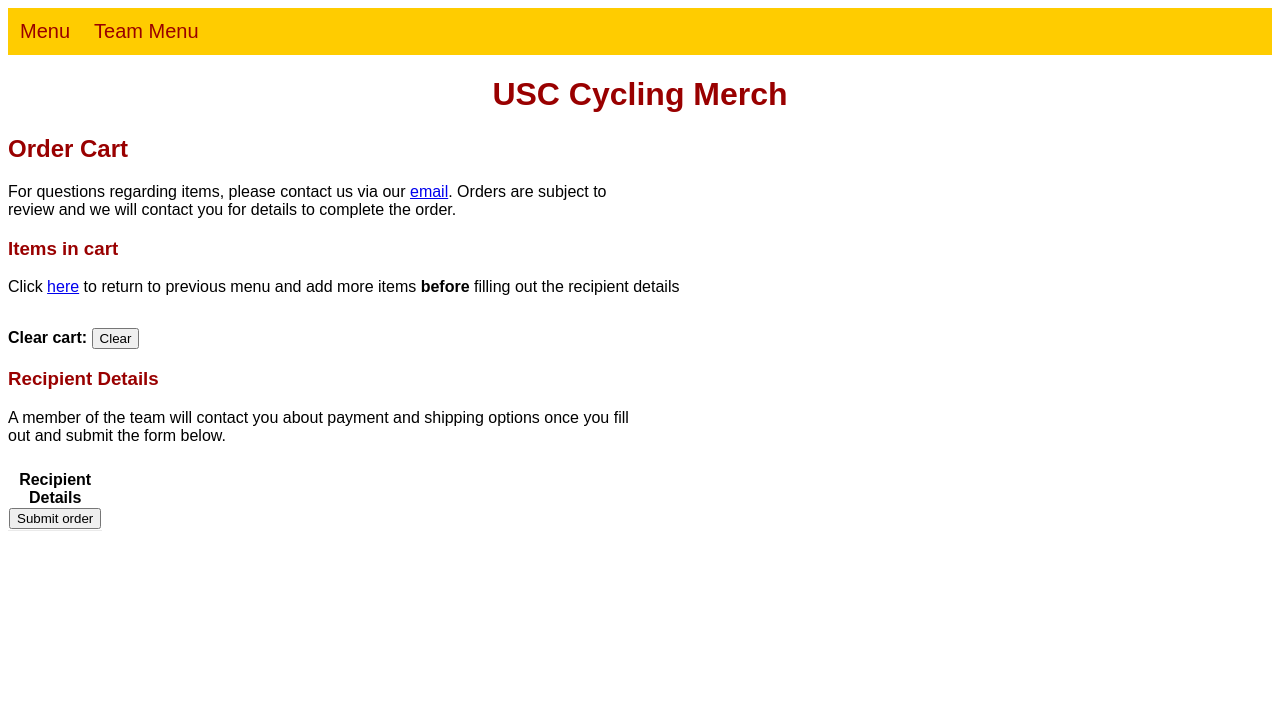
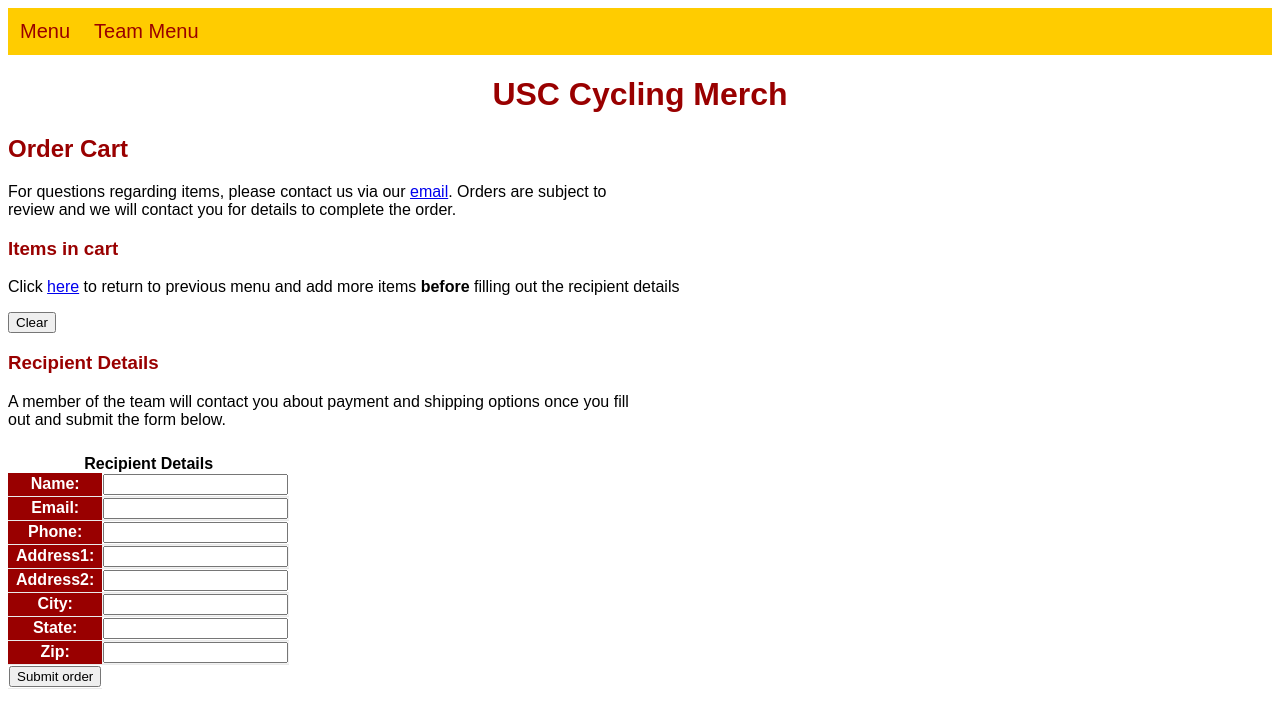
Before and after one commit to kiwiPhrases/sccycling-merch, a Django app: page /inv_check/order-cart/ in a window 1280 px wide. Shown: the top 728 px of the page. Run offline with Django 3.2, Linux system fonts and the light colour scheme; the visitor is signed in with stand-in values (Sample User, id 1); some libraries are stand-ins or nearby versions.

Commit message:
fixed cart bugs, added store to team menu

```diff
--- a/inv_check/templates/inv_check/base.html
+++ b/inv_check/templates/inv_check/base.html
@@ -41,7 +41,8 @@
                   <a> User: {{ user.get_username }} </a>
                         {% if user.is_staff %}
                           <!--<a href="{% url 'item-search' %}">Search for item</a>-->
-                          <a href="{% url 'item-selection' %}">Select an item</a>
+                          <!--<a href="{% url 'item-selection' %}">Select an item</a> -->
+                          <a href="{% url 'item-select-public' %}">Get merch</a>
                           <a href="{% url 'show-orders' %}">Show orders</a>
                           <a href="{% url 'record-sale' %}">Record a sale</a>
                           <a href="{% url 'new-item' %}">Add new item</a>
--- a/inv_check/templates/inv_check/ordercart.html
+++ b/inv_check/templates/inv_check/ordercart.html
@@ -30,10 +30,10 @@
     </table>
 
     <div style="width:50%">
-        <form id="clear-cart" method="get" action="">
-            <p><b>Clear cart: </b><button id="submit" type="submit" class="btn btn-default">Clear</button>    </p>
-
-        </form>
+        <form method = 'get' name='clear-cart'>
+            <!--<p><b>Clear cart: </b><button value="clear" type="submit" class="btn btn-default" name='clear-cart'>Clear</button></p>-->
+            <input type="submit" value="Clear" name='clear-cart'/>
+         </form>
     </div>
 
     <div style="width:50%">
@@ -45,7 +45,7 @@
         <caption style="margin-top:10px"><b>Recipient Details</b></caption>
         <form method="post"  >
             {% csrf_token %}
-            {{ contactform}}
+            {{ contactform }}
             <td><input type="submit" value="Submit order"/></td>
         </form>
     </table>
--- a/inv_check/views.py
+++ b/inv_check/views.py
@@ -114,7 +114,14 @@
             # fetch the item from the database
             itemsFound = Item.objects.filter(item__icontains=itemName)
             itemID = itemsFound[0].id
-            datDict = fetchItemDetails(itemID,['coming', 'sale','order','id','forSale','team_price','imgurl_1','itemcategory','itemtype'])
+
+            # display team price if user is authenticated
+            if request.user.is_authenticated:
+                datDict = fetchItemDetails(itemID,['coming', 'sale','order','id','forSale','imgurl_1','itemcategory','itemtype'])
+
+            # do not display team price if user is not authenticated
+            else:
+                datDict = fetchItemDetails(itemID,['coming', 'sale','order','id','forSale','team_price','imgurl_1','itemcategory','itemtype'])
             keys = datDict.keys()
             # unpack them into another dictionary for printing table
             #fields = {
@@ -157,7 +164,13 @@
             item = Item.objects.get(pk = request.session.get('orderItem'))
             print(item)
             # fetch data from database
-            datDict['price'] = int(item.retail_price)
+
+            ## if user is authenticated, user team price
+            if request.user.is_authenticated:
+                datDict['price'] = int(item.team_price)
+            ## else use team price
+            else:
+                datDict['price'] = int(item.retail_price)
             #datDict['item'] = item.item
             datDict['item'] = form.cleaned_data['item']
             #datDict['img_url'] = item.imgurl_1
@@ -202,6 +215,9 @@
     # grab order info and print to table
     fields = {}
     context = {'fields':{'headers':[],'rows':[]}}
+
+
+    # populate order details with order info from session
     if request.session.get('order'):
         basket = json.loads(request.session.get('order'))
         fields['headers'] = basket[0]['headers']
@@ -213,12 +229,14 @@
 
     # clear cart on clear button click:
     if request.method=='GET':
-        if request.session.get('order'):
+        print(request.GET.get('clear-cart'))
+        if request.GET.get('clear-cart'):
             request.session.pop('order')
-        return render(request, 'inv_check/ordercart.html', context)
+            context['fields'] = {'headers':[],'rows':[]}
+            print("basket has been cleared")
+            return render(request, 'inv_check/ordercart.html', context)
+        print("Get was passed but no action taken")
 
-    # get contact info
-    context['contactform'] = orderContactForm()
     if request.method=='POST':
         # if form is valid, create a complete Order form for each entry in the basket
         form = orderContactForm(request.POST)
@@ -258,6 +276,9 @@
 
             # send to confirmation page
             return redirect('order-confirm')
+
+    # get contact info
+    context['contactform'] = orderContactForm()
     return render(request, 'inv_check/ordercart.html', context)
 
 def readbasket(basket):
```
